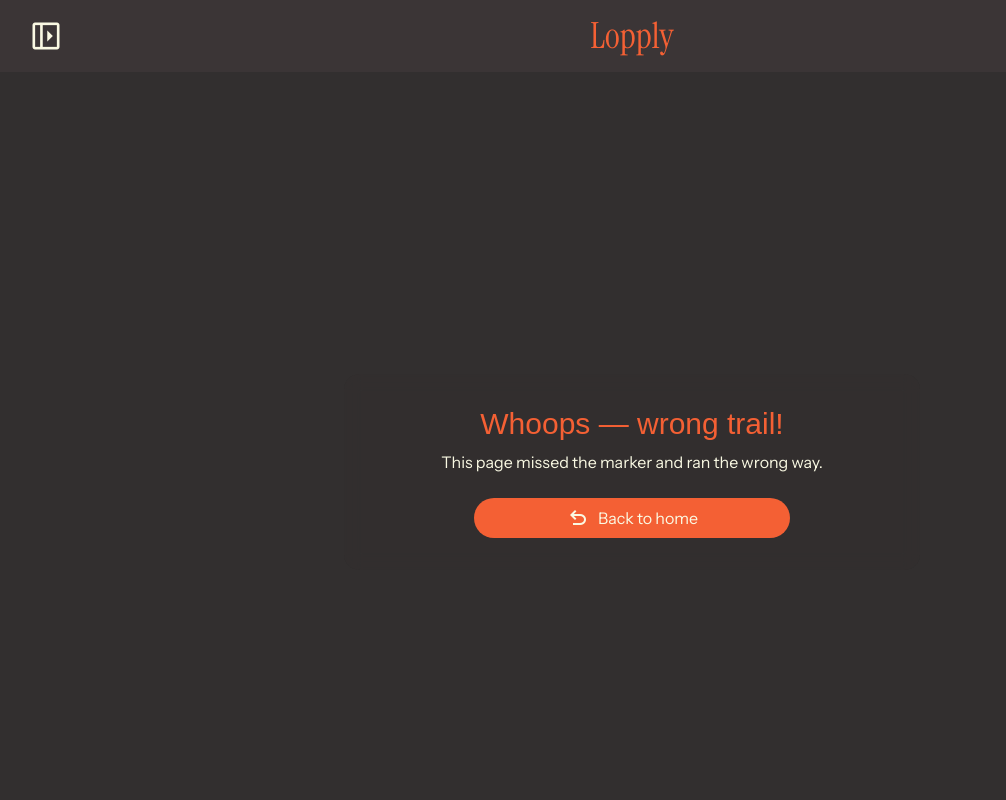
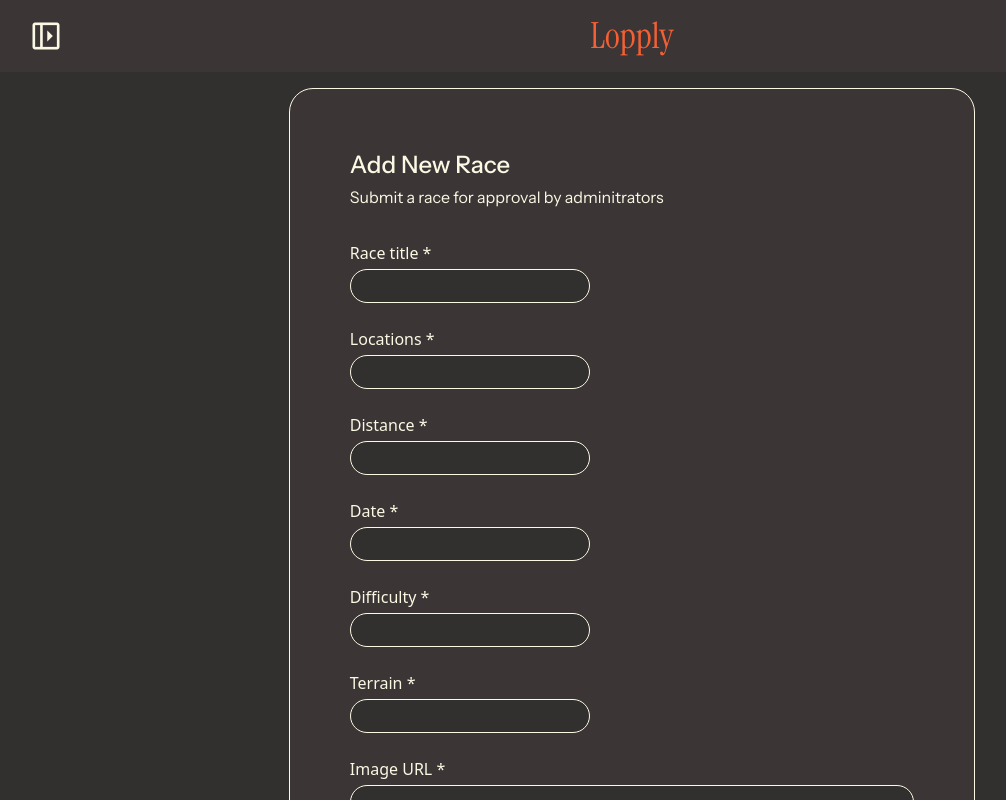
Before and after one commit to ellinorjohansson/Lopply, a Next.js app: page /add-race in a window 1280 px wide. Before the commit this address had no page. Shown: the top 800 px of the page, without its empty margins (8-1014 px from the left). Built offline with nearby package versions, Linux system fonts and the light colour scheme; a web font is replaced by a local one.

Commit message:
✨(feature): added add race page and basics for it

```diff
--- a/public/locales/en/common.json
+++ b/public/locales/en/common.json
@@ -24,7 +24,9 @@
   },
   "buttons": {
     "explore_races": "Explore Races",
-    "how_it_works": "How it works"
+    "how_it_works": "How it works",
+    "cancel": "Cancel",
+    "add_race": "Add race"
   },
   "races": {
     "explore_your_next_race": "Explore your next race"
@@ -78,5 +80,17 @@
       "match_your_training": "Match Your Training",
       "find_races_that": "Find races that fit your training timeline and preparation schedule"
     }
+  },
+  "add_race_page": {
+    "add_new_race": "Add New Race",
+    "submit_a_race": "Submit a race for approval by adminitrators",
+    "race_title": "Race title *",
+    "locations": "Locations *",
+    "distance": "Distance *",
+    "date": "Date *",
+    "difficulty": "Difficulty *",
+    "terrain": "Terrain *",
+    "image_url": "Image URL *",
+    "description": "Description"
   }
 }
--- /dev/null
+++ b/src/app/add-race/page.tsx
@@ -0,0 +1,113 @@
+"use client";
+import PrimaryButton from "@/common/components/buttons/PrimaryButton";
+import SecondaryButton from "@/common/components/buttons/SecondaryButton";
+import InputField from "@/common/components/inputField/InputField";
+import { useTranslation } from "@/common/hooks/useTranslation";
+import { useState } from "react";
+
+const AddRace = () => {
+  const b = useTranslation("buttons");
+  const a = useTranslation("add_race_page");
+  const v = useTranslation("validation");
+
+  const [email, setEmail] = useState("");
+  const [password, setPassword] = useState("");
+
+  const [errors, setErrors] = useState<{ email?: string; password?: string }>({});
+
+  const handleSubmit = (e: React.FormEvent) => {
+    e.preventDefault();
+
+    const newErrors: { email?: string; password?: string } = {};
+
+    if (!email) newErrors.email = v("empty_field");
+    if (!password) newErrors.password = v("empty_field");
+
+    setErrors(newErrors);
+
+    if (Object.keys(newErrors).length === 0) {
+      console.log("Temporary: send form", { email, password });
+    }
+  };
+
+  return (
+    <section className="flex items-center justify-center min-h-screen p-4">
+      <div className="bg-secondary border border-secondaryaccent rounded-3xl p-15 flex flex-col gap-6">
+        <div className="flex flex-col gap-1 mb-2">
+          <h3 className="text-2xl font-medium">
+            {a("add_new_race")}
+          </h3>
+          <span className="text-secondaryaccent text-base">
+            {a("submit_a_race")}
+          </span>
+        </div>
+        <form onSubmit={handleSubmit} className="flex flex-col gap-6">
+          <InputField
+            label={a("race_title")}
+            size="small"
+            value={email}
+            onChange={(e) => setEmail(e.target.value)}
+            error={errors.email}
+          />
+          <InputField
+            label={a("locations")}
+            size="small"
+            value={password}
+            onChange={(e) => setPassword(e.target.value)}
+            error={errors.password}
+          />
+          <InputField
+            label={a("distance")}
+            size="small"
+            value={password}
+            onChange={(e) => setPassword(e.target.value)}
+            error={errors.password}
+          />
+          <InputField
+            label={a("date")}
+            size="small"
+            value={password}
+            onChange={(e) => setPassword(e.target.value)}
+            error={errors.password}
+          />
+          <InputField
+            label={a("difficulty")}
+            size="small"
+            value={password}
+            onChange={(e) => setPassword(e.target.value)}
+            error={errors.password}
+          />
+          <InputField
+            label={a("terrain")}
+            size="small"
+            value={password}
+            onChange={(e) => setPassword(e.target.value)}
+            error={errors.password}
+          />
+          <InputField
+            label={a("image_url")}
+            size="medium"
+            value={password}
+            onChange={(e) => setPassword(e.target.value)}
+            error={errors.password}
+          />
+          <InputField
+            label={a("description")}
+            size="medium"
+            value={password}
+            onChange={(e) => setPassword(e.target.value)}
+            error={errors.password}
+          />
+          <div className="flex flex-row gap-3">
+            <PrimaryButton text={b("add_race")} size="large" />
+            <SecondaryButton text={b("cancel")} size="small" />
+          </div>
+        </form>
+        <span className="text-sm text-secondaryaccent">{v("required_field")}</span>
+
+      </div>
+    </section>
+  )
+}
+
+export default AddRace;
--- a/src/common/components/header/Header.tsx
+++ b/src/common/components/header/Header.tsx
@@ -80,7 +80,7 @@ const Header = () => {
             </li>
             <li className="mb-3">
               <Link
-                href="/"
+                href="/add-race"
                 onClick={closeNav}
                 className="flex items-center gap-2 text-secondaryaccent font-sans text-base relative hover:text-primaryaccent hover:py-1 hover:px-1 hover:rounded-2xl transition-all hover:bg-primaryaccent/20"
               >
```
